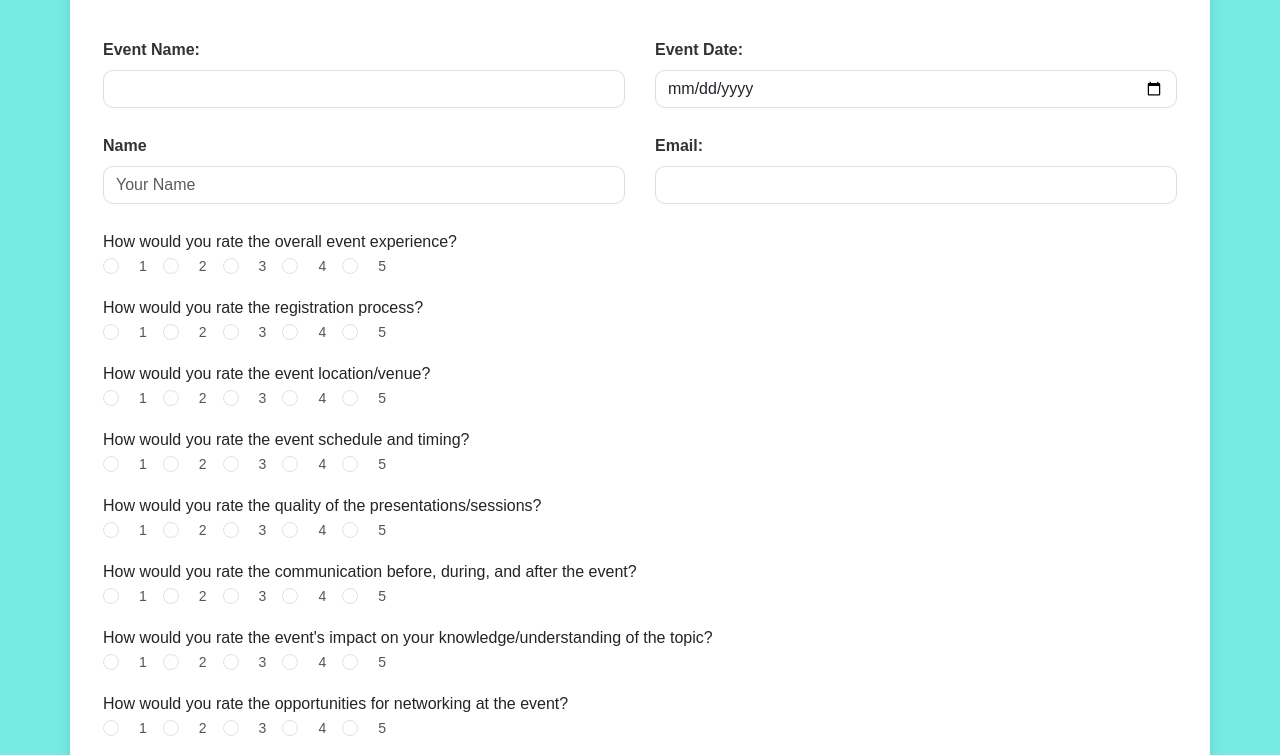
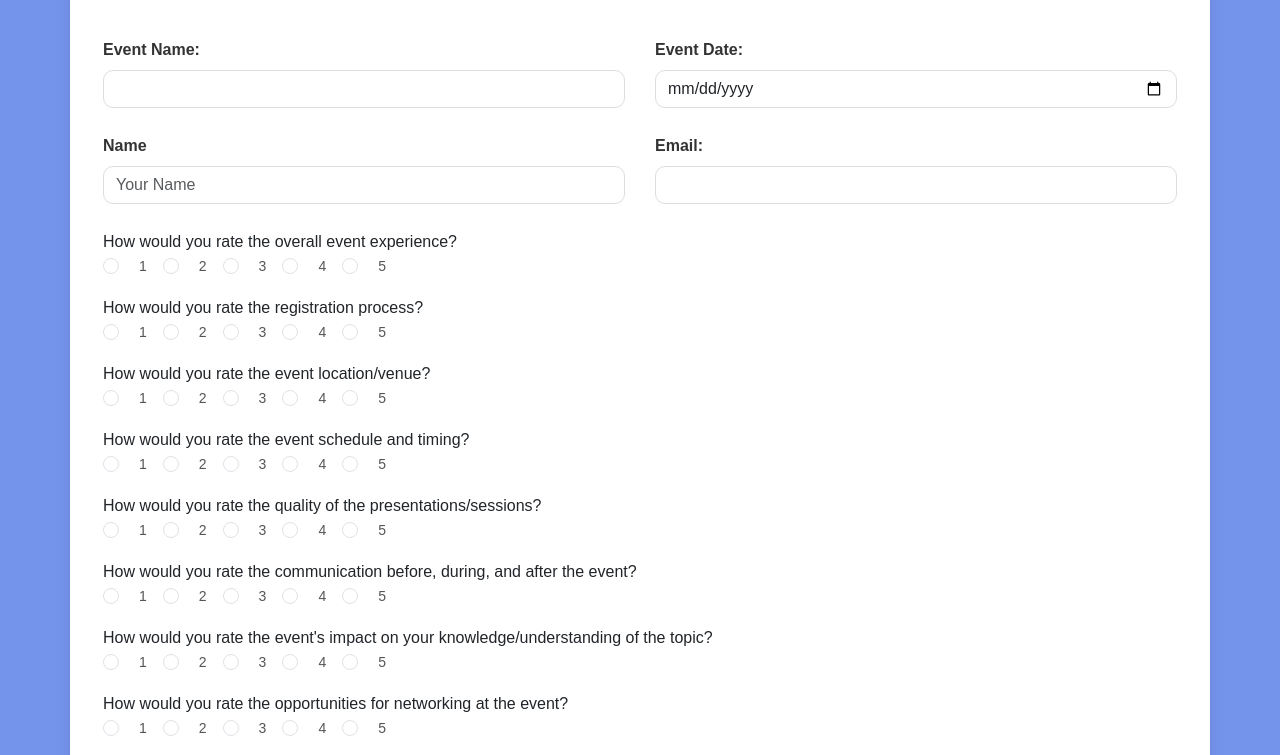
Before and after one commit to eshika09depale/Feedback-Web-App, a plain HTML site: page index.html in a window 1280 px wide. Shown: the part 160-915 px from the top of the page. Drawn offline with nearby package versions, Linux system fonts and the light colour scheme.

Commit message:
New file

```diff
--- a/style.css
+++ b/style.css
@@ -1,5 +1,5 @@
 body {
-    background-color: #74ece4;
+    background-color: #7494ec;
     font-family: 'Arial', sans-serif;
 }
 
```
